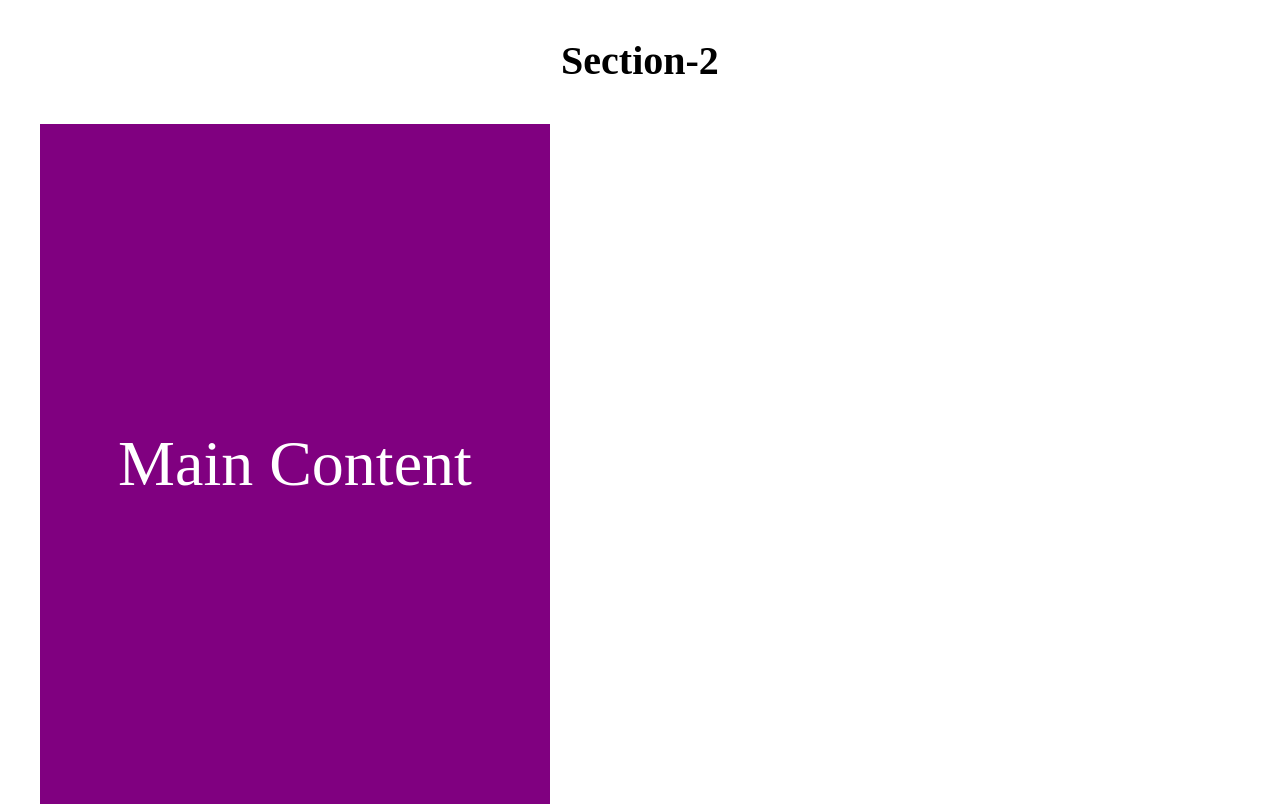
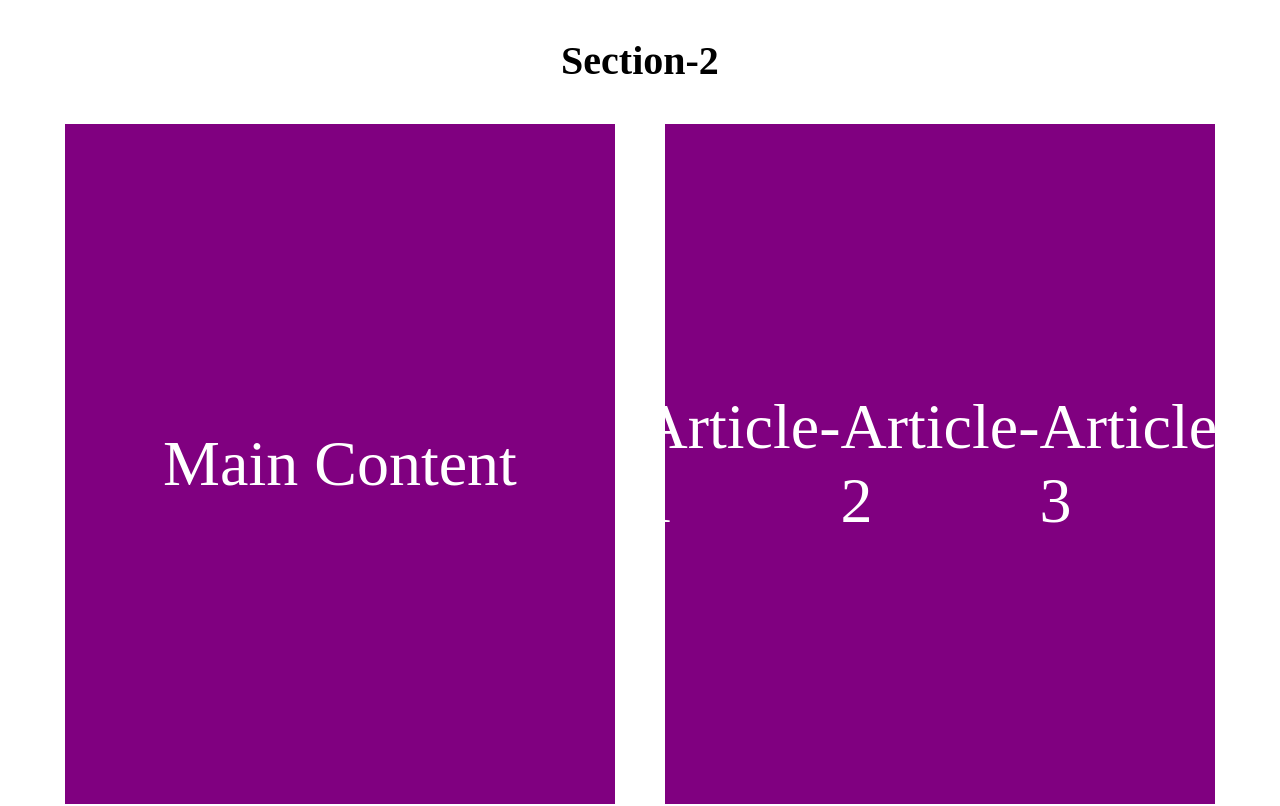
Before and after one commit to the-pandey-ji/FullstackPractical, a plain HTML site: page assign_7.html in a window 1280 px wide. Shown: the part 1222-2028 px from the top of the page. Drawn offline with Linux system fonts and the light colour scheme.

Commit message:
article css written

```diff
--- a/assign_7.html
+++ b/assign_7.html
@@ -75,9 +75,15 @@
 
         #main{
            height: 85vh;
-           width: 40vw;
+           width: 43vw;
            background-color: purple;
         }
+        #article{
+           height: 85vh;
+           width: 43vw;
+           background-color: purple;
+        }
+
 
 
         #section3 div{
```
